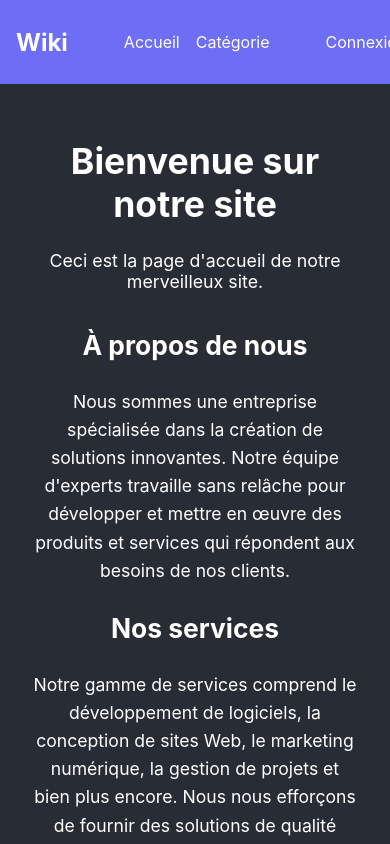
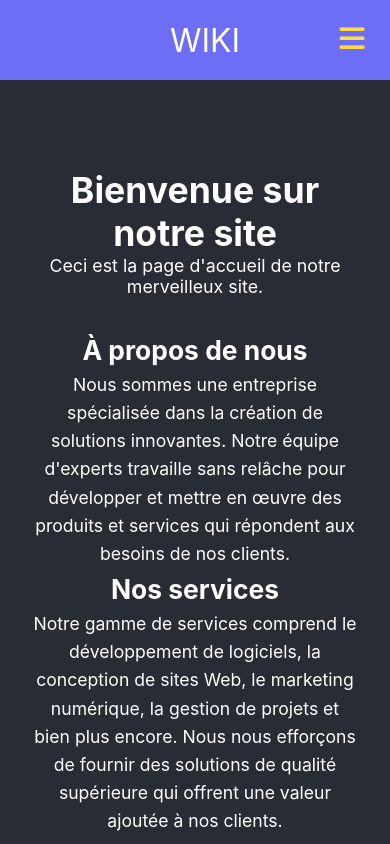
Before and after one commit to The-Cyril5555/Wiki_React, a React (Create React App) app in the folder wiki/: page / in a window 390 px wide. Shown: the top 844 px of the page. Built offline with nearby package versions, Linux system fonts and the light colour scheme.

Commit message:
Mise en place du responsive de la navbar

```diff
--- a/wiki/public/index.html
+++ b/wiki/public/index.html
@@ -9,6 +9,10 @@
       name="description"
       content="Web site created using create-react-app"
     />
+    <script
+      src="https://kit.fontawesome.com/0f83e5d3b7.js"
+      crossorigin="anonymous"
+    ></script>
     <link rel="apple-touch-icon" href="%PUBLIC_URL%/logo192.png" />
     <!--
       manifest.json provides metadata used when your web app is installed on a
--- a/wiki/src/App.css
+++ b/wiki/src/App.css
@@ -1,3 +1,19 @@
+* {
+  margin: 0;
+  padding: 0;
+}
+
+body {
+  background-color: #b5fac7;
+}
+
+.pages {
+  color: #316685;
+  text-align: center;
+  font-size: 3.5rem;
+  margin-top: 10%;
+}
+
 .App {
   text-align: center;
 }
--- a/wiki/src/components/navbar/Navbar.css
+++ b/wiki/src/components/navbar/Navbar.css
@@ -1,37 +1,122 @@
 .navbar {
+  background-color: rgb(109, 109, 245);
+  height: 80px;
   display: flex;
-    justify-content: space-between;
+  justify-content: center;
   align-items: center;
-    background-color: rgb(109, 109, 245);
-    padding: 1rem;
+  font-size: 1.2rem;
+  top: 0;
+  z-index: 20;
 }
 
-  .navbar-brand {
-    color: white;
-    font-size: 1.5rem;
-    font-weight: bold;
+.nav-container {
+  display: flex;
+  justify-content: center;
+  align-items: center;
+  width: 100%;
+  height: 80px;
+  max-width: 1500px;
 }
 
-  .navbar-center {
-    display: flex;
-    justify-content: center;
+
+.nav-logo {
+  color: #fff;
+  align-items: center;
+  margin-left: 20px;
+  /* margin-right: 1000px; */
+  cursor: pointer;
+  text-decoration: none;
+  font-size: 2rem;
   flex-grow: 1;
 }
 
-  .navbar-menu {
+.nav-menu {
   display: flex;
   list-style: none;
+  text-align: center;
+  margin-right: 2rem;
 }
 
-  .navbar-item {
+.nav-links {
+  color: #fff;
+  text-decoration: none;
+  padding: 0.5rem 1rem;
+  height: 100%;
+  border-bottom: 3px solid transparent;
+}
+.fa-code {
   margin-left: 1rem;
 }
 
-  .navbar-link {
-    color: white;
-    text-decoration: none;
+.nav-item {
+  line-height: 40px;
+  margin-right: 1rem;
 }
 
-  .navbar-link:hover {
-    text-decoration: underline;
+.nav-item:after {
+  content: "";
+  display: block;
+  height: 3px;
+  width: 0;
+  background: transparent;
+  transition: width 0.7s ease, background-color 0.5s ease;
 }
+
+.nav-item:hover:after {
+  width: 100%;
+  background: #ffdd40;
+}
+
+.nav-item .active {
+  color: #ffdd40;
+  border: 1px solid #ffdd40;
+}
+
+.nav-icon {
+  display: none;
+}
+
+@media screen and (max-width: 960px) {
+  .nav-logo {
+    left: -50px; /* décalage de 50 pixels vers la gauche */
+  }
+  .nav-menu {
+    display: flex;
+    flex-direction: column;
+    width: 100%;
+    border-top: 1pxsolid #fff;
+    position: absolute;
+    top: 80px;
+    left: -110%;
+    opacity: 1;
+    transition: all 0.5s ease;
+  }
+
+  .nav-menu.active {
+    background: rgb(109, 109, 245);
+    left: 0px;
+    opacity: 1;
+    transition: all 0.5s ease;
+    z-index: 1;
+  }
+  .nav-item .active {
+    color: #fff;
+    border: none;
+  }
+  .nav-links {
+    padding: 1.5rem;
+    width: 100%;
+    display: table;
+  }
+
+  .nav-icon {
+    display: block;
+    position: absolute;
+    top: 0;
+    right: 0;
+    transform: translate(-100%, 60%);
+    font-size: 1.8rem;
+    cursor: pointer;
+    color: #ffdd40;
+  }
+}
--- a/wiki/src/components/navbar/Navbar.jsx
+++ b/wiki/src/components/navbar/Navbar.jsx
@@ -1,27 +1,61 @@
-import React from 'react';
-import './Navbar.css';
-import { Link } from 'react-router-dom';
+import React, { useState } from "react";
+import { Link } from "react-router-dom";
+import "./Navbar.css";
 
-const Navbar = () => {
+function Navbar() {
+  const [click, setClick] = useState(false);
+
+  const handleClick = () => setClick(!click);
   return (
+    <>
       <nav className="navbar">
-      <div className="navbar-brand">Wiki</div>
-      <div className="navbar-center">
-        <ul className="navbar-menu">
-          <li className="navbar-item">
-            <Link to="/" className="navbar-link">Accueil</Link>
+        <div className="nav-container">
+          <Link exact to="/" className="nav-logo">
+            WIKI
+          </Link>
+
+          <ul className={click ? "nav-menu active" : "nav-menu"}>
+            <li className="nav-item">
+              <Link
+                exact
+                to="/"
+                activeClassName="active"
+                className="nav-links"
+                onClick={handleClick}
+              >
+                Accueil
+              </Link>
             </li>
-          <li className="navbar-item">
-            <Link to="/categorie" className="navbar-link">Catégorie</Link>
+            <li className="nav-item">
+              <Link
+                exact
+                to="/categorie"
+                activeClassName="active"
+                className="nav-links"
+                onClick={handleClick}
+              >
+                Catégorie
+              </Link>
             </li>
+            <li className="nav-item">
+              <Link
+                exact
+                to="/connexion"
+                activeClassName="active"
+                className="nav-links"
+                onClick={handleClick}
+              >
+                Connexion
+              </Link>
+            </li>
+
           </ul>
+          <div className="nav-icon" onClick={handleClick}>
+            <i className={click ? "fas fa-times" : "fas fa-bars"}></i>
           </div>
-      <ul className="navbar-menu">
-        <li className="navbar-item">
-          <Link to="/connexion" className="navbar-link">Connexion</Link>
-        </li>
-      </ul>
+        </div>
       </nav>
+    </>
   );
 }
 
```
Lines whose indentation alone changed are shown as unchanged.
